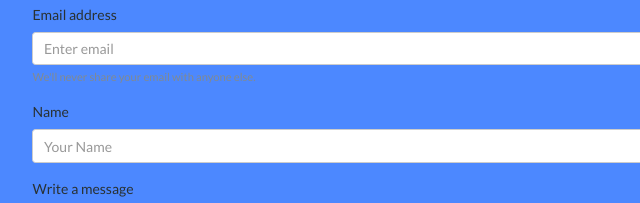
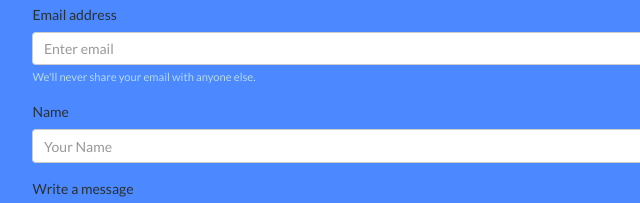
Before and after one commit to mingjiongliao/bootstrap-site, a website: page contact.html in a window 1280 px wide. Shown: the part 510-713 px from the top of the page, 115-755 px from the left. Drawn offline with Linux system fonts and the light colour scheme; a web font is replaced by a local one.

Commit message:
small font color
small font color

```diff
--- a/css/main.css
+++ b/css/main.css
@@ -91,7 +91,9 @@ html {
 body{
     color:#293133;
 }
-
+.text-muted {
+    color: #B6DBE3;
+}
 @include media-breakpoint-up(sm) {
   html {
     font-size: 16px;
```
